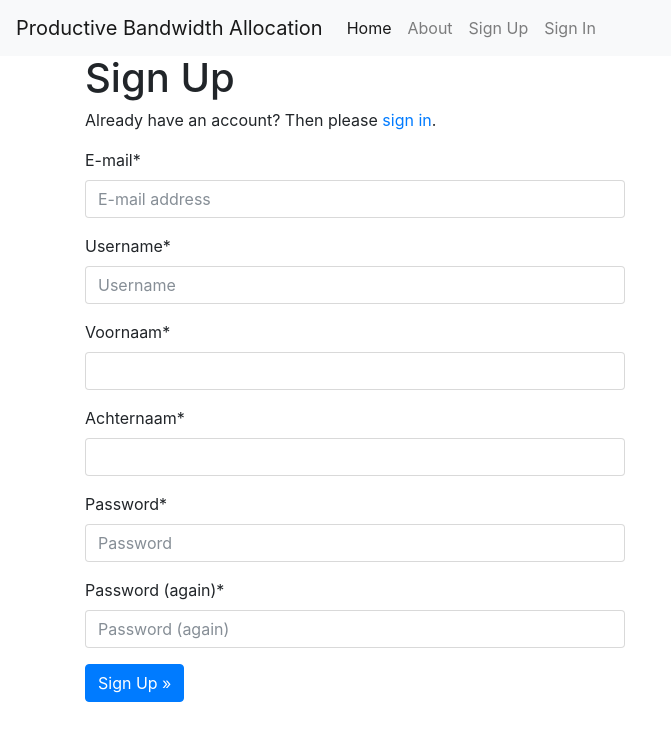
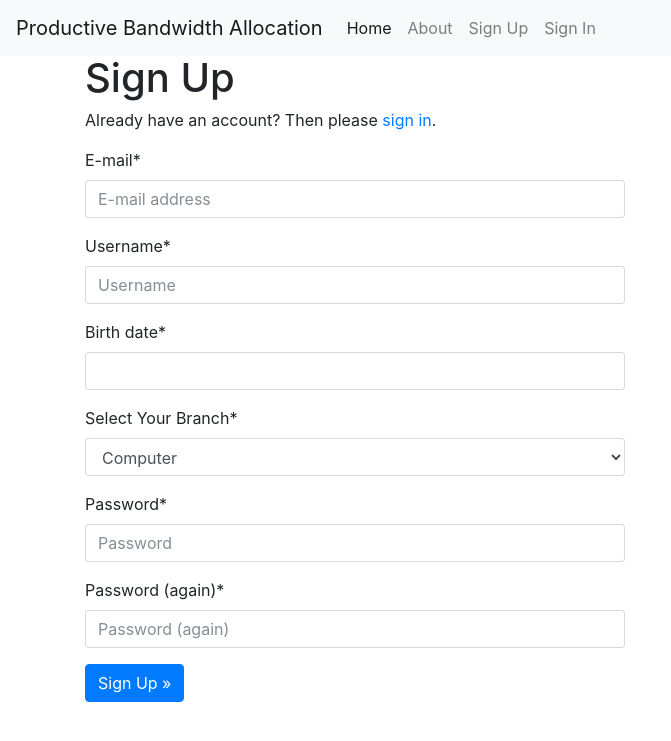
Before and after one commit to borkarfaiz/productive_bandwidth_allocation, a Django app: page /accounts/signup/ in a window 1280 px wide. Shown: the top 741 px of the page, without its empty margins (0-671 px from the left). Run offline with Django 3.2, Linux system fonts and the light colour scheme; style sheets or scripts are compiled from the project's sources; parts of the project's set-up code (start-up, migrations or seed data) failed here and were passed over; some libraries are stand-ins or nearby versions.

Commit message:
Form has been updated added Department and Date_of_Birth field

```diff
--- a/config/settings/base.py
+++ b/config/settings/base.py
@@ -276,4 +276,4 @@
 
 
 # Customize Signup form has been used
-ACCOUNT_SIGNUP_FORM_CLASS= 'productive_bandwidth_allocation.users.forms.SignupForm'
+ACCOUNT_SIGNUP_FORM_CLASS= 'productive_bandwidth_allocation.users.forms.MySignupForm'
--- a/productive_bandwidth_allocation/templates/account/signup.html
+++ b/productive_bandwidth_allocation/templates/account/signup.html
@@ -1,4 +1,5 @@
 {% extends "account/base.html" %}
+
 
 {% load i18n %}
 {% load crispy_forms_tags %}
--- a/productive_bandwidth_allocation/users/forms.py
+++ b/productive_bandwidth_allocation/users/forms.py
@@ -1,11 +1,23 @@
+from datetime import date
+
 from django import forms
+from django.forms.extras.widgets import SelectDateWidget
+
+DEPARTMENTS = [
+    ('comps', 'Computer'),
+    ('extc', 'Electronics'),
+    ('civil', 'Civil'),
+    ('mech', 'Mechanical'),
+]
 
 
-class SignupForm(forms.Form):
-    first_name = forms.CharField(max_length=30, label='Voornaam')
-    last_name = forms.CharField(max_length=30, label='Achternaam')
+class MySignupForm(forms.Form):
+    birth_date = forms.DateField(widget=SelectDateWidget(years=(range(1980, date.today().year))))
+    department = forms.CharField(label='Select Your Branch', widget=forms.Select(choices=DEPARTMENTS))
 
     def signup(self, request, user):
-        user.first_name = self.cleaned_data['first_name']
-        user.last_name = self.cleaned_data['last_name']
+        # user.first_name = self.cleaned_data['first_name']
+        # user.last_name = self.cleaned_data['last_name']
+        user.birth_date = self.cleaned_data["birth_date"]
+        user.department = self.cleaned_data['department']
         user.save()
```
Also changed, not shown: productive_bandwidth_allocation/users/models.py (+6 -4 lines), productive_bandwidth_allocation/users/migrations/0002_user_second_name.py (added), productive_bandwidth_allocation/users/migrations/0003_auto_20180208_1724.py (added), productive_bandwidth_allocation/users/migrations/0004_auto_20180208_1726.py (added), productive_bandwidth_allocation/users/migrations/0005_auto_20180208_1858.py (added), productive_bandwidth_allocation/users/migrations/0006_remove_user_birth_date.py (added), productive_bandwidth_allocation/users/migrations/0007_user_birth_date.py (added), productive_bandwidth_allocation/users/views.py (line endings or trailing spaces).
